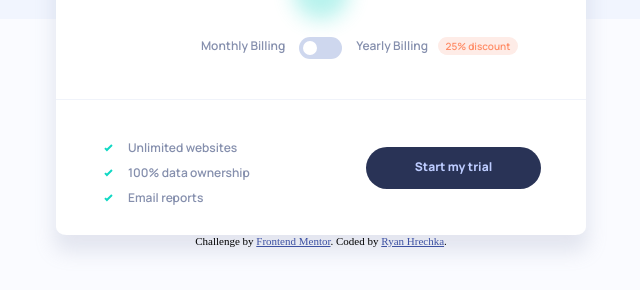
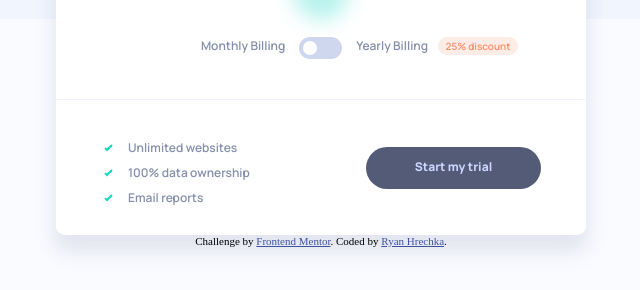
Before and after one commit to RAFH82/Pricing-component, a plain HTML site: page index.html in a window 1280 px wide. In both pictures the pointer is over the element 772 px from the left and 598 px from the top of the page. Shown: the part 430-720 px from the top of the page, without its empty margins (319-959 px from the left). Drawn offline with Linux system fonts and the light colour scheme.

Commit message:
Updated css styling for button when active

```diff
--- a/index.css
+++ b/index.css
@@ -409,6 +409,7 @@ input:checked + .slider:before {
 	text-align: center;
 	background-color: hsl(227, 35%, 25%);
 	cursor: pointer;
+	transition: opacity 0.5s 0s ease;
 }
 
 .card__trialButton > p {
@@ -419,6 +420,10 @@ input:checked + .slider:before {
 	font-family: Manrope;
 	font-weight: 800;
 	font-size: 12px;
+}
+
+.card__trialButton:hover {
+	opacity: 0.8;
 }
 
 /* @media only screen and (max-width: 500px) {
```
